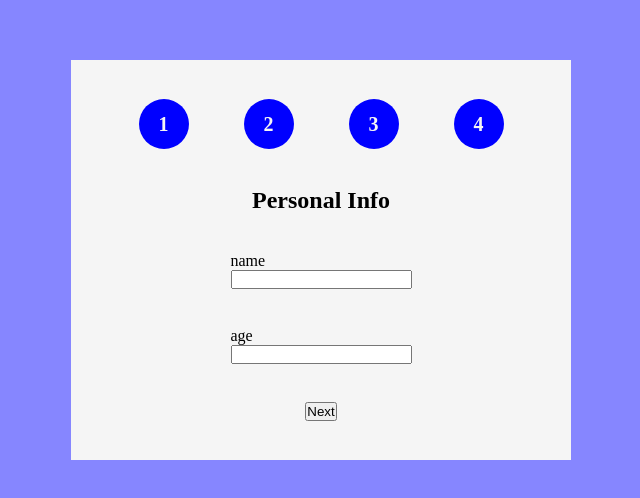
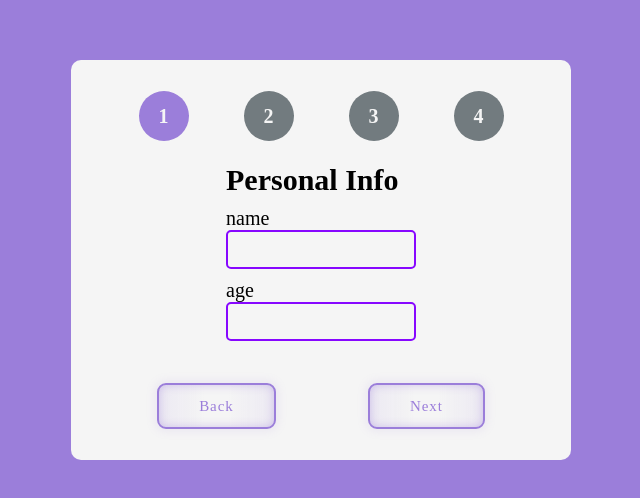
Before and after one commit to MaximMurysov/-Multi-Step-Form-, a React (Vite) app: page / in a window 1280 px wide. Shown: the part 140-638 px from the top of the page, without its empty margins (319-959 px from the left). Built offline with nearby package versions, Linux system fonts and the light colour scheme.

Commit message:
feat: add multi step form with validation, navigation and styles

```diff
--- a/src/components/MultiStepForm.jsx
+++ b/src/components/MultiStepForm.jsx
@@ -4,24 +4,87 @@ import { steps } from "./main";
 
 function MultiStepForm() {
   const [index, setIndex] = useState(0);
-
+  const [formData, setFormData] = useState({});
+  const [resultForm, setResultForm] = useState(false);
+  const handleChange = (e) => {
+    const { name, value } = e.target;
+    setFormData({ ...formData, [name]: value });
+  };
+  const handleNext = () => {
+    const currentFields = steps[index].fields;
+    const allCurrentFiels = currentFields.every(
+      (elem) => formData[elem] && formData[elem].trim() !== "",
+    );
+    if (!allCurrentFiels) {
+      return;
+    }
+    if (index < steps.length - 1) {
+      setIndex(index + 1);
+    } else {
+      setResultForm(true);
+    }
+  };
+  const handleBack = () => {
+    setIndex(index >= 1 ? index - 1 : index);
+  };
+  const handleReset = () => {
+    setFormData({});
+    setResultForm(false);
+  };
   return (
     <div className={styles.mutliStep}>
       <div className={styles.mutliStepContainer}>
         <div className={styles.mutliStepForm}>
           <div className={styles.mutliStepFormPages}>
             {steps.map((_, i) => (
-              <h1 className={styles.page}>{i + 1}</h1>
+              <h1
+                className={`${index >= i ? styles.active : styles.innactive} `}
+              >
+                {i + 1}
+              </h1>
             ))}
           </div>
-          <h2>{steps[index].heading}</h2>
-          {steps[index].fields.map((elem, i) => (
-            <div key={i}>
-              <p>{elem}</p>
-              <input type="text" />
+          {resultForm ? (
+            <div>
+              {Object.entries(formData).map(([key, elem]) => (
+                <div key={key}>
+                  <p>
+                    {key}: {elem}
+                  </p>
+                </div>
+              ))}
             </div>
-          ))}
-          <button>Next</button>
+          ) : (
+            <div className={styles.formData}>
+              <h2>{steps[index].heading}</h2>
+              {steps[index].fields.map((elem, i) => (
+                <div key={i}>
+                  <p>{elem}</p>
+                  <input
+                    type="text"
+                    name={elem}
+                    className={styles.input}
+                    value={formData[elem] || ""}
+                    onChange={handleChange}
+                  />
+                </div>
+              ))}
+            </div>
+          )}
+          {resultForm ? (
+            <button className={styles.buttonNext} onClick={handleReset}>
+              Try again
+            </button>
+          ) : (
+            <div className={styles.activeButtons}>
+              <button className={styles.buttonNext} onClick={handleBack}>
+                Back
+              </button>
+              <button className={styles.buttonNext} onClick={handleNext}>
+                Next
+              </button>
+            </div>
+          )}
         </div>
       </div>
     </div>
--- a/src/components/styles.module.css
+++ b/src/components/styles.module.css
@@ -9,22 +9,33 @@
   justify-content: center;
   height: 100vh;
 
-  background-color: rgba(0, 0, 255, 0.473);
+  background-color: #9b7eda;
 }
 .mutliStepContainer {
   width: 500px;
   height: 400px;
   background-color: whitesmoke;
+  border-radius: 10px;
   padding: 20px 40px;
 }
 .mutliStepFormPages {
   display: flex;
   justify-content: space-around;
   width: 100%;
-  justify-content: space-around;
 }
-.page {
-  background-color: blue;
+.active {
+  background-color: #9b7eda;
+  width: 50px;
+  height: 50px;
+  border-radius: 50%;
+  display: flex;
+  justify-content: center;
+  align-items: center;
+  font-size: 20px;
+  color: whitesmoke;
+}
+.innactive {
+  background-color: #727b7f;
   width: 50px;
   height: 50px;
   border-radius: 50%;
@@ -40,4 +51,80 @@
   flex-direction: column;
   height: 100%;
   justify-content: space-around;
+  font-size: 20px;
 }
+.formData {
+  display: flex;
+  flex-direction: column;
+  gap: 10px;
+}
+.input {
+  color: black;
+  border: 2px solid #8707ff;
+  border-radius: 5px;
+  padding: 10px 25px;
+  background: transparent;
+  max-width: 190px;
+}
+.input:active {
+  box-shadow: 2px 2px 15px #8707ff inset;
+}
+.activeButtons {
+  margin-top: 20px;
+  display: flex;
+  justify-content: space-around;
+  width: 100%;
+}
+.buttonNext {
+  --purple: #9b7eda;
+  cursor: pointer;
+  font-size: 15px;
+  padding: 0.7em 2.7em;
+  letter-spacing: 0.06em;
+  position: relative;
+  font-family: inherit;
+  border-radius: 0.6em;
+  overflow: hidden;
+  transition: all 0.3s;
+  line-height: 1.4em;
+  border: 2px solid var(--purple);
+  background: linear-gradient(
+    to right,
+    rgba(155, 126, 218, 0.1) 1%,
+    transparent 40%,
+    transparent 60%,
+    rgba(155, 126, 218, 0.1) 100%
+  );
+  color: var(--purple);
+  box-shadow:
+    inset 0 0 10px rgba(155, 126, 218, 0.4),
+    0 0 9px 3px rgba(155, 126, 218, 0.1);
+}
+
+.buttonNext:hover {
+  color: #bfa3f3;
+  box-shadow:
+    inset 0 0 10px rgba(155, 126, 218, 0.6),
+    0 0 9px 3px rgba(155, 126, 218, 0.2);
+}
+
+.buttonNext:before {
+  content: "";
+  position: absolute;
+  left: -4em;
+  width: 4em;
+  height: 100%;
+  top: 0;
+  transition: transform 0.4s ease-in-out;
+  background: linear-gradient(
+    to right,
+    transparent 1%,
+    rgba(155, 126, 218, 0.1) 40%,
+    rgba(155, 126, 218, 0.1) 60%,
+    transparent 100%
+  );
+}
+
+.buttonNext:hover:before {
+  transform: translateX(15em);
+}
```
